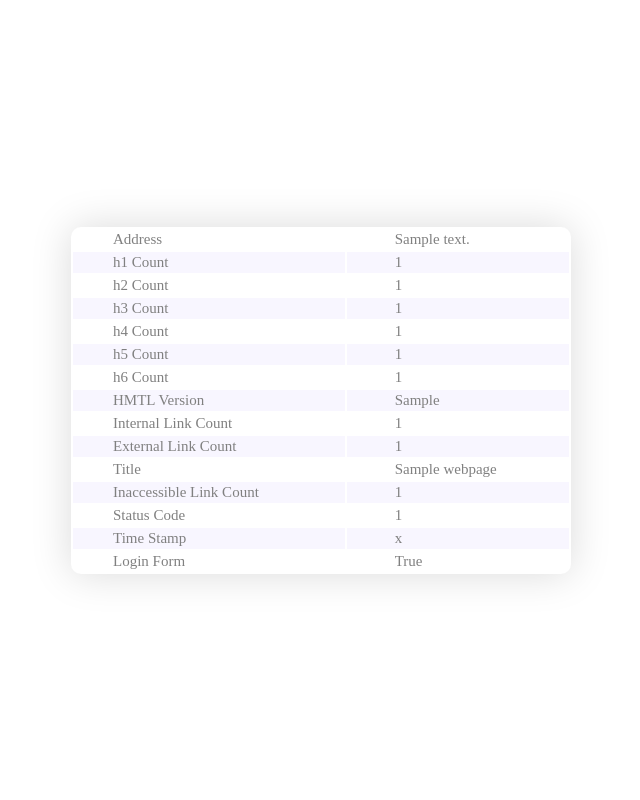
After one commit to loney7/URL-Analyser-REST-Backend-with-python-and-django, a Django app: template my_project/templates/result.html in a window 1280 px wide. The commit adds this page. Shown: the whole page, without its empty margins (319-959 px from the left). Run offline with Django 3.2, Linux system fonts and the light colour scheme; the template is opened without the code that fills it: values that come from a table or form of the project are taken from there, others are empty; tables that the repository leaves empty hold one stand-in row (values such as "Sample post").

Commit message:
Added more functionality

```diff
--- /dev/null
+++ b/my_project/admin.py
@@ -0,0 +1,4 @@
+from django.contrib import admin
+from .models import Webpage
+
+admin.site.register(Webpage)
--- a/my_project/forms.py
+++ b/my_project/forms.py
@@ -1,4 +1,4 @@
 from django import forms
 
-class NameForm(forms.Form):
-    your_name = forms.CharField(label='Your name', max_length=100)
+class Form(forms.Form):
+    address = forms.URLField(label = 'Enter your URL')
--- /dev/null
+++ b/my_project/models.py
@@ -0,0 +1,25 @@
+from django.db import models
+
+
+class Webpage(models.Model):
+    address = models.CharField(max_length=300)
+    h1Count = models.IntegerField()
+    h2Count = models.IntegerField()
+    h3Count = models.IntegerField()
+    h4Count = models.IntegerField()
+    h5Count = models.IntegerField()
+    h6Count = models.IntegerField()
+    h6Count = models.IntegerField()
+    version = models.CharField(max_length=100)
+    internalLinkCount = models.IntegerField()
+    externalLinkCount = models.IntegerField()
+    title = models.CharField(max_length=1000)
+    inaccessibleLinkCount = models.IntegerField()
+    statusCode = models.IntegerField()
+    timeStamp = models.CharField(max_length=100)
+    loginForm = models.BooleanField()
+    errorType = models.IntegerField(default=0)
+    errorMessage = models.CharField(max_length=100, default="0")
+
+    def __str__(self):
+        return self.address+"~"+str(self.errorType)+"~"+str(self.h1Count)+"~"+str(self.h2Count)+"~"+str(self.h3Count)+"~"+str(self.h4Count)+"~"+str(self.h5Count)+"~"+str(self.h6Count)+"~"+self.version+"~"+str(self.internalLinkCount)+"~"+str(self.externalLinkCount)+"~"+self.title+"~"+str(self.inaccessibleLinkCount)+"~"+str(self.statusCode)+"~"+str(self.timeStamp)+"~"+str(self.loginForm)+"~"+str(self.errorMessage)
--- /dev/null
+++ b/my_project/serializer.py
@@ -0,0 +1,6 @@
+from rest_framework import serializers
+from .models import Webpage
+
+class Webpageserializer(serializers.ModelSerializer):
+    class Meta:
+        model = Webpage
--- /dev/null
+++ b/my_project/templates/result.html
@@ -0,0 +1,193 @@
+<!DOCTYPE html>
+<html lang="en">
+<head>
+    <meta charset="UTF-8">
+    <title>Title</title>
+    <style>
+
+
+* {
+    margin: 0px;
+    padding: 0px;
+    box-sizing: border-box;
+}
+
+body, html {
+    height: 100%;
+    font-family: sans-serif;
+}
+
+.js-pscroll {
+  position: relative;
+  overflow: hidden;
+}
+
+.table100 .ps__rail-y {
+  width: 9px;
+  background-color: transparent;
+  opacity: 1 !important;
+  right: 5px;
+}
+
+.table100 .ps__rail-y::before {
+  content: "";
+  display: block;
+  position: absolute;
+  background-color: #ebebeb;
+  border-radius: 5px;
+  width: 100%;
+  height: calc(100% - 30px);
+  left: 0;
+  top: 15px;
+}
+
+.table100 .ps__rail-y .ps__thumb-y {
+  width: 100%;
+  right: 0;
+  background-color: transparent;
+  opacity: 1 !important;
+}
+
+.table100 .ps__rail-y .ps__thumb-y::before {
+  content: "";
+  display: block;
+  position: absolute;
+  background-color: #cccccc;
+  border-radius: 5px;
+  width: 100%;
+  height: calc(100% - 30px);
+  left: 0;
+  top: 15px;
+}
+
+.container-table100 {
+  width: 100%;
+  min-height: 100vh;
+  background: #fff;
+  display: -webkit-box;
+  display: -webkit-flex;
+  display: -moz-box;
+  display: -ms-flexbox;
+  display: flex;
+  align-items: center;
+  justify-content: center;
+  flex-wrap: wrap;
+  padding: 33px 30px;
+}
+
+.wrap-table100 {
+  width: 500px;
+}
+
+.table100 {
+  background-color: #fff;
+}
+
+table {
+  width: 100%;
+}
+
+th, td {
+  font-weight: unset;
+  padding-right: 10px;
+}
+
+.column1 {
+  padding-left: 40px;
+}
+
+.column2 {
+    padding-left: 40px;
+}
+
+.table100-body td {
+  vertical-align: middle;
+}
+
+.table100 {
+  position: relative;
+}
+
+.table100-body {
+  max-height: 585px;
+  overflow: auto;
+}
+
+.table100.ver1 th {
+  font-family: Lato-Bold;
+  font-size: 18px;
+  color: #fff;
+  line-height: 1.4;
+
+  background-color: #6c7ae0;
+}
+
+.table100.ver1 td {
+  font-family: Lato-Regular;
+  font-size: 15px;
+  color: #808080;
+  line-height: 1.4;
+}
+
+.table100.ver1 .table100-body tr:nth-child(even) {
+  background-color: #f8f6ff;
+}
+
+.table100.ver1 {
+  border-radius: 10px;
+  overflow: hidden;
+  box-shadow: 0 0px 40px 0px rgba(0, 0, 0, 0.15);
+  -moz-box-shadow: 0 0px 40px 0px rgba(0, 0, 0, 0.15);
+  -webkit-box-shadow: 0 0px 40px 0px rgba(0, 0, 0, 0.15);
+  -o-box-shadow: 0 0px 40px 0px rgba(0, 0, 0, 0.15);
+  -ms-box-shadow: 0 0px 40px 0px rgba(0, 0, 0, 0.15);
+}
+
+.table100.ver1 .ps__rail-y {
+  right: 5px;
+}
+
+.table100.ver1 .ps__rail-y::before {
+  background-color: #ebebeb;
+}
+
+.table100.ver1 .ps__rail-y .ps__thumb-y::before {
+  background-color: #cccccc;
+}
+
+</style>
+</head>
+<body>
+<div>
+    <div>
+        <div class="container-table100">
+            <div class="wrap-table100">
+                <div class="table100 ver1 m-b-110">
+                    <div class="table100-body">
+                        <table>
+                        <tbody>
+                        	<tr class="row100 body"><td class="cell100 column1">Address</td><td class="cell100 column2">&ensp;{{webpage.address}}</td></tr>
+                        	<tr class="row100 body"><td class="cell100 column1">h1 Count</td><td class="cell100 column2">&ensp;{{webpage.h1Count}}</td></tr>
+                        	<tr class="row100 body"><td class="cell100 column1">h2 Count</td><td class="cell100 column2">&ensp;{{webpage.h2Count}}</td></tr>
+                            <tr class="row100 body"><td class="cell100 column1">h3 Count</td><td class="cell100 column2">&ensp;{{webpage.h3Count}}</td></tr>
+                            <tr class="row100 body"><td class="cell100 column1">h4 Count</td><td class="cell100 column2">&ensp;{{webpage.h4Count}}</td></tr>
+                            <tr class="row100 body"><td class="cell100 column1">h5 Count</td><td class="cell100 column2">&ensp;{{webpage.h5Count}}</td></tr>
+                            <tr class="row100 body"><td class="cell100 column1">h6 Count</td><td class="cell100 column2">&ensp;{{webpage.h6Count}}</td></tr>
+                            <tr class="row100 body"><td class="cell100 column1">HMTL Version</td><td class="cell100 column2">&ensp;{{webpage.version}}</td></tr>
+                            <tr class="row100 body"><td class="cell100 column1">Internal Link Count</td><td class="cell100 column2">&ensp;{{webpage.internalLinkCount}}</td></tr>
+                            <tr class="row100 body"><td class="cell100 column1">External Link Count</td><td class="cell100 column2">&ensp;{{webpage.externalLinkCount}}</td></tr>
+                            <tr class="row100 body"><td class="cell100 column1">Title</td><td class="cell100 column2">&ensp;{{webpage.title}}</td></tr>
+                            <tr class="row100 body"><td class="cell100 column1">Inaccessible Link Count</td><td class="cell100 column2">&ensp;{{webpage.inaccessibleLinkCount}}</td></tr>
+                            <tr class="row100 body"><td class="cell100 column1">Status Code</td><td class="cell100 column2">&ensp;{{webpage.statusCode}}</td></tr>
+                            <tr class="row100 body"><td class="cell100 column1">Time Stamp</td><td class="cell100 column2">&ensp;{{webpage.timeStamp}}</td></tr>
+                            <tr class="row100 body"><td class="cell100 column1">Login Form</td><td class="cell100 column2">&ensp;{{webpage.loginForm}}</td></tr>
+                        </tbody>
+                        </table>
+                    </div>
+                </div>
+            </div>
+        </div>
+    </div>
+</div>
+</body>
+</html>
```
Also changed, not shown: my_project/scrapingHelper.py (added, +171 -0 lines), my_project/settings.py (+9 -0 lines), my_project/templates/form.html (+96 -4 lines), my_project/templates/resultHTTPError.html (added, +13 -0 lines), my_project/templates/resultInvalidURL.html (added, +10 -0 lines), my_project/templates/resultURLError.html (added, +12 -0 lines), my_project/views.py (+55 -98 lines), db.sqlite3, my_project/migrations/0001_initial.py (added), my_project/migrations/0002_auto_20181010_0635.py (added), my_project/migrations/__init__.py (added), 2 other files.
